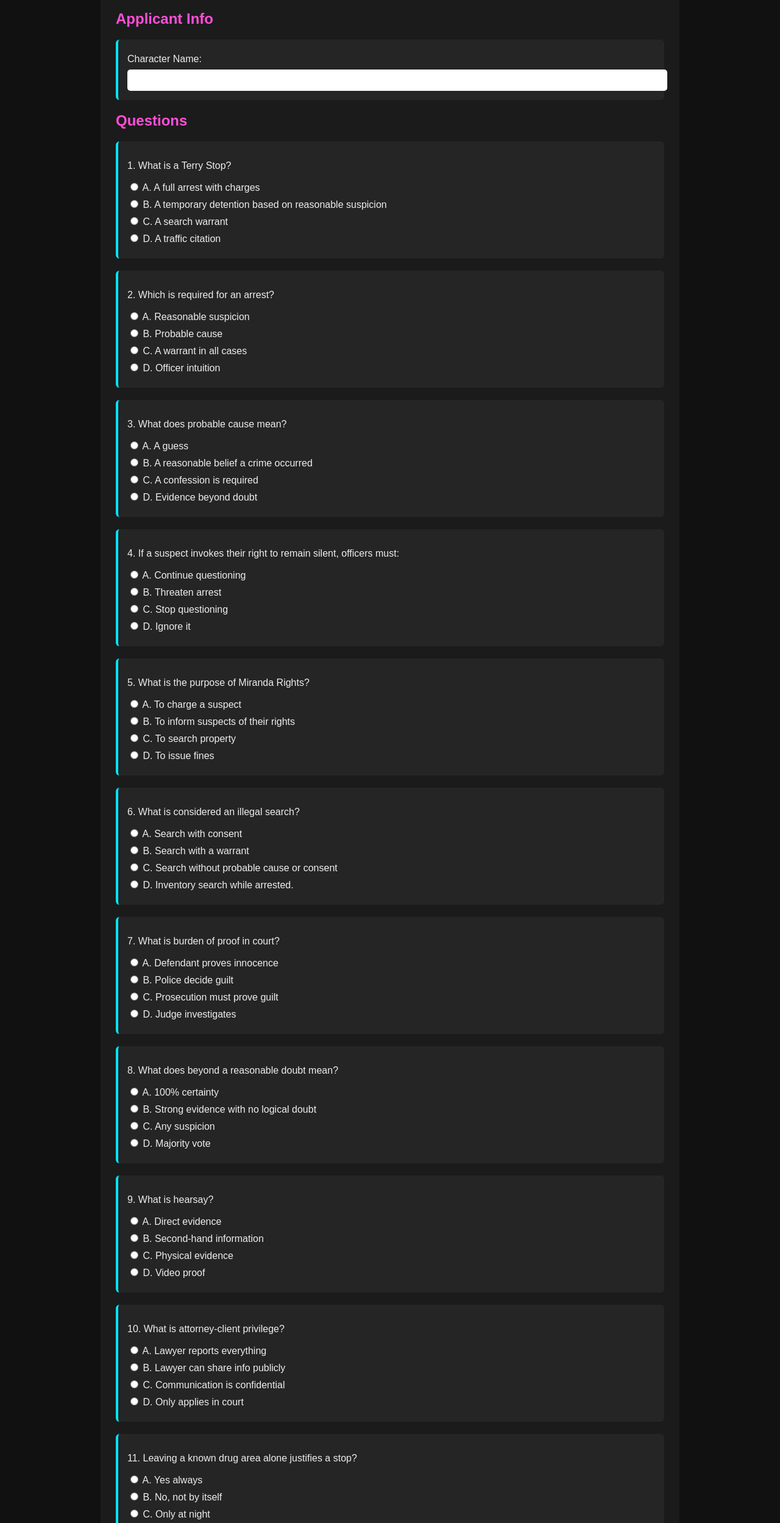
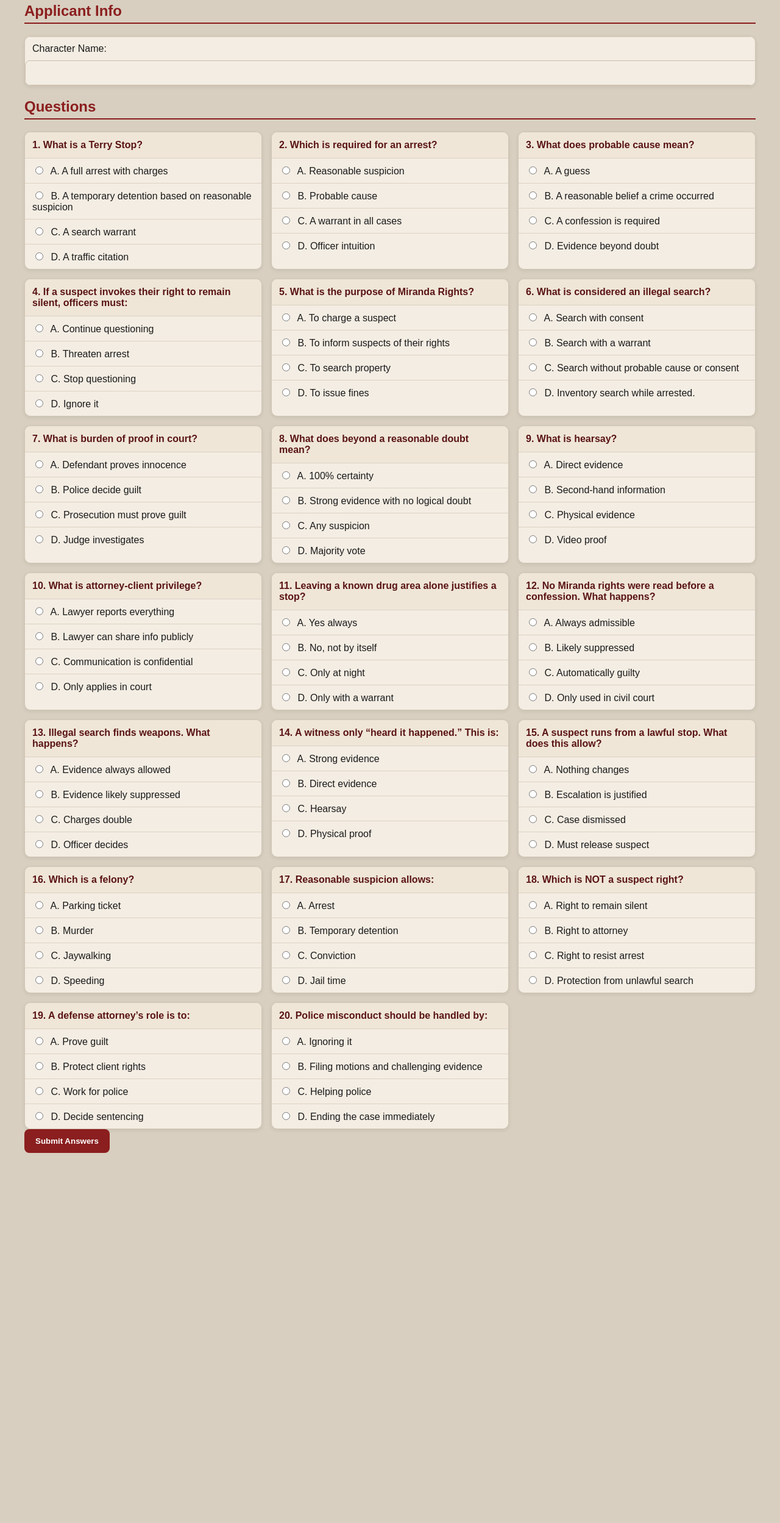
Before and after one commit to MichaelSkinnerd/Vice-District-Bar-Exam, a plain HTML site: page index.html in a window 1280 px wide. Shown: the part 154-2652 px from the top of the page at 61% size. After the commit the page ends 2085 px from the top, so only its background shows below. Drawn offline with Linux system fonts and the light colour scheme.

Commit message:
color scheme

```diff
--- a/index.html
+++ b/index.html
@@ -5,72 +5,189 @@
 <title>Vice District Bar Exam</title>
 
 <style>
+  /* PAGE BACKGROUND */
 body {
   font-family: Arial, sans-serif;
-    background: #111;
-    color: #eee;
+  background: #d8cfc0;
+  color: #1a1a1a;
+  margin: 0;
+  padding: 0;
+}
+
+/* TOP HEADER BAR */
+.header {
+  background: linear-gradient(90deg, #162a44, #6b1c1c);
+  color: white;
+  padding: 25px 40px;
+  border-bottom: 5px solid #8b1e1e;
+}
+
+.header h1 {
+  color: #8b1e1e;
+  margin: 0;
+  font-size: 32px;
+}
+
+.header p {
+  margin-top: 5px;
+  opacity: 0.85;
+}
+
+/* MAIN CONTAINER */
+.container {
+  max-width: 1200px;
+  margin: 20px auto;
   padding: 20px;
 }
 
-  .container {
-    max-width: 900px;
-    margin: auto;
-    background: #1b1b1b;
-    padding: 25px;
-    border-radius: 10px;
+/* NOTICE BOX */
+.notice {
+  background: #f4ede3;
+  border-left: 6px solid #8b1e1e;
+  padding: 15px 20px;
+  border-radius: 8px;
+  margin-bottom: 20px;
+  box-shadow: 0 2px 4px rgba(0,0,0,0.1);
 }
 
-  h1, h2 {
-    color: #ff4fd8;
+/* SECTION TITLES */
+h1 {
+  color: #8b1e1e;
+
+}
+h2 {
+  color: #8b1e1e;
+  border-bottom: 2px solid #8b1e1e;
+  padding-bottom: 5px;
 }
 
-  .question {
-    margin-bottom: 20px;
-    padding: 15px;
-    background: #252525;
-    border-left: 4px solid #00e5ff;
-    border-radius: 6px;
+/* QUESTION GRID */
+#questions {
+  display: grid;
+  grid-template-columns: repeat(3, 1fr);
+  gap: 15px;
 }
 
-  label {
-    display: block;
-    margin: 8px 0;
+/* QUESTION CARD */
+.question {
+  background: #f4ede3;
+  border-radius: 10px;
+  border: 1px solid #d2c6b4;
+  overflow: hidden;
+  box-shadow: 0 2px 6px rgba(0,0,0,0.08);
 }
 
+/* QUESTION TITLE */
+.question p {
+  margin: 0;
+  padding: 12px;
+  background: #efe6d8;
+  font-weight: bold;
+  color: #5a1414;
+}
+
+/* ANSWERS */
+.question label {
+  display: block;
+  padding: 10px 12px;
+  border-top: 1px solid #ddd2c2;
+  cursor: pointer;
+}
+
+.question label:hover {
+  background: #e8ddcc;
+}
+
+/* RADIO BUTTON */
+input[type="radio"] {
+  margin-right: 8px;
+  accent-color: #8b1e1e;
+}
+
+/* TEXT INPUT */
 input[type="text"] {
   width: 100%;
-    padding: 10px;
-    border-radius: 5px;
-    border: none;
+  padding: 12px;
+  border-radius: 8px;
+  border: 1px solid #cbbfae;
+  background: #f4ede3;
 }
 
+/* BUTTONS */
 button {
-    background: #ff4fd8;
-    color: white;
+  padding: 12px 18px;
+  border-radius: 8px;
   border: none;
-    padding: 14px 22px;
-    font-size: 16px;
-    border-radius: 6px;
+  font-weight: bold;
   cursor: pointer;
-    margin: 5px;
 }
 
-  button:hover {
-    background: #d936b8;
+/* SUBMIT BUTTON */
+button[type="submit"] {
+  background: #8b1e1e;
+  color: white;
 }
 
+button[type="submit"]:hover {
+  background: #6e1717;
+}
+
+/* COPY BUTTON */
+#copyBtn {
+  background: #f4ede3;
+  border: 1px solid #cbbfae;
+}
+
+#copyBtn:hover {
+  background: #e8ddcc;
+}
+
+/* RESULTS BOX */
 #scoreBox {
   margin-top: 20px;
   padding: 15px;
-    background: #003b46;
-    border-radius: 6px;
+  background: #f4ede3;
+  border-radius: 10px;
+  border: 1px solid #d2c6b4;
   display: none;
 }
 
+/* RESULTS GRID (Score / Percent / Status / Time) */
+#scoreBox h2 {
+  margin-top: 0;
+}
+
+.result-grid {
+  display: flex;
+  justify-content: space-between;
+  margin-top: 10px;
+}
+
+.result-item {
+  text-align: center;
+  flex: 1;
+}
+
+/* PASSED / FAILED COLORS */
+.passed {
+  color: green;
+  font-weight: bold;
+}
+
+.failed {
+  color: red;
+  font-weight: bold;
+}
+
+/* DISCORD BOX */
 #discordResult {
   width: 100%;
-    height: 220px;
+  height: 150px;
   margin-top: 15px;
+  background: #f4ede3;
+  border: 1px solid #cbbfae;
+  border-radius: 8px;
+  padding: 10px;
   display: none;
 }
 </style>
```
Lines whose indentation alone changed are shown as unchanged.
